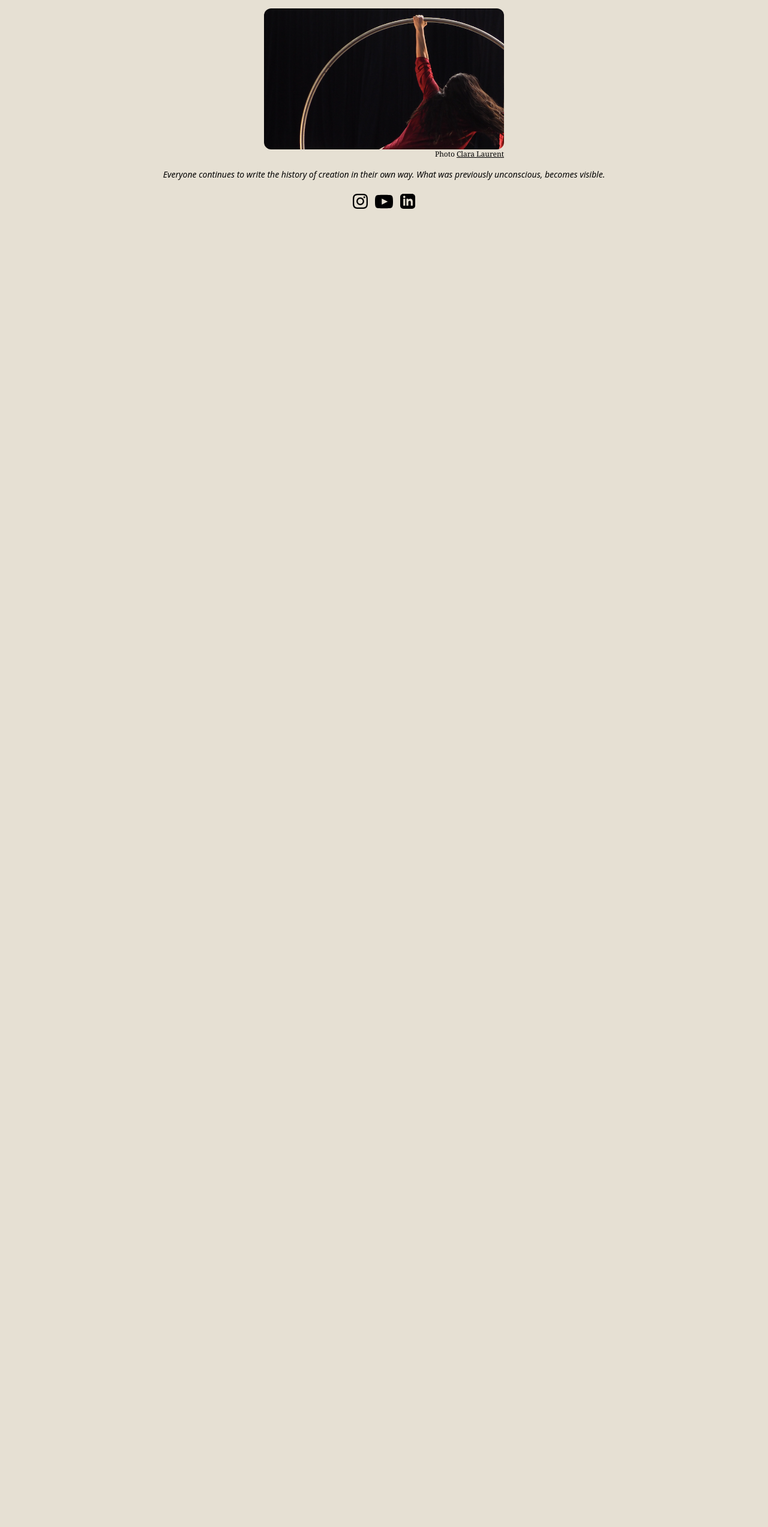
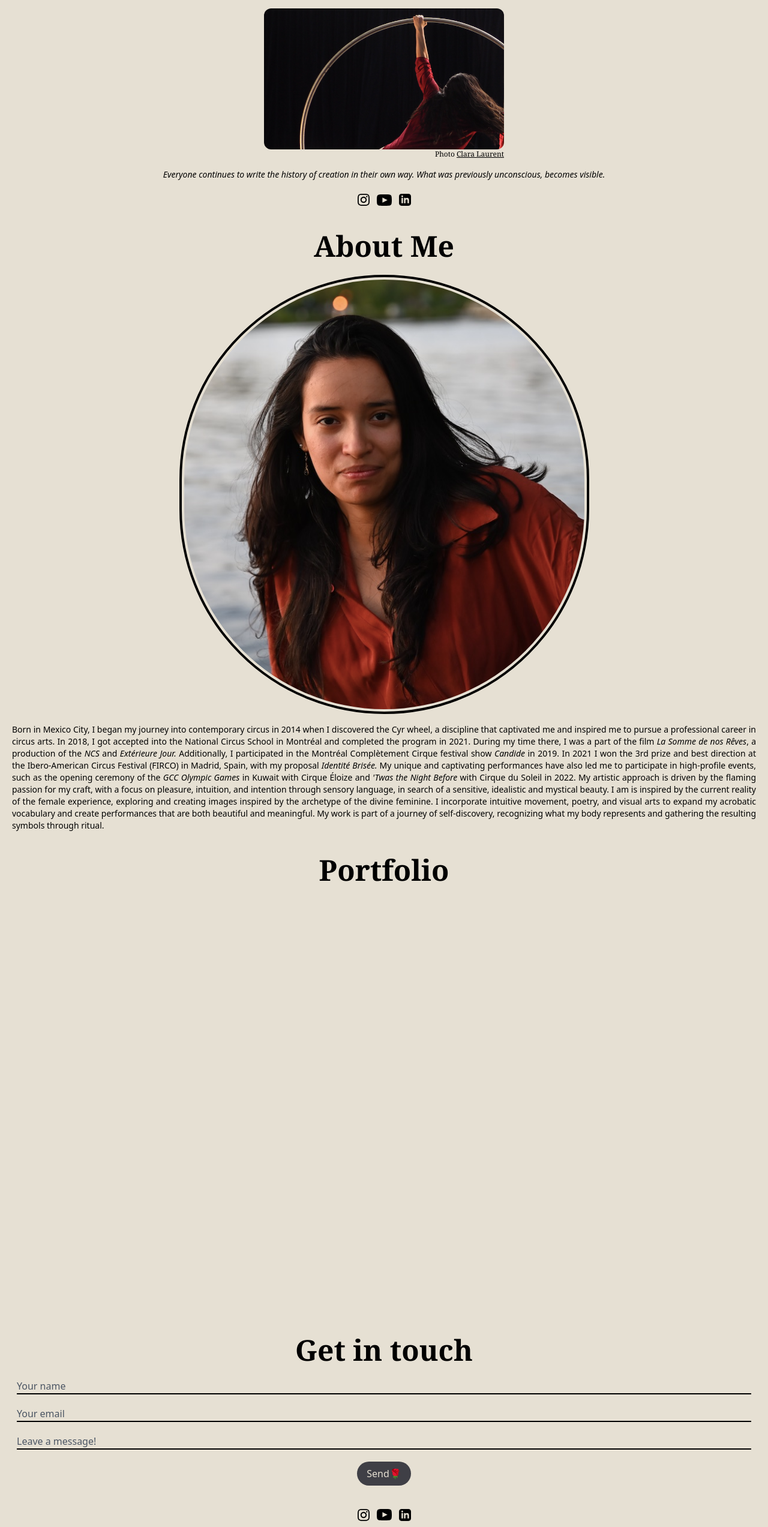
Before and after one commit to rmrmrmr/AndreaRF, a Next.js app: page / in a window 1280 px wide. Shown: the part 210-2755 px from the top of the page at 60% size. Before the commit the page ends 800 px from the top, so only its background shows below. Built offline with nearby package versions, Linux system fonts and the light colour scheme.

Commit message:
Entire mobile version placeholders

```diff
--- /dev/null
+++ b/src/app/(components)/About.tsx
@@ -0,0 +1,41 @@
+import Image from "next/image";
+
+export default function AboutMe() {
+  return (
+    <section className="w-full flex flex-col justify-start items-center py-5 px-5 gap-4">
+      <h2 className="text-5xl font-bold mb-2">About Me</h2>
+      <Image
+        src='/aboutMe.jpg'
+        alt=""
+        width={683}
+        height={734}
+        className="rounded-full border-4 p-1 border-black"
+      />
+      <p className="font-sans text-justify text-sm font-medium">
+        Born in Mexico City, I began my journey into contemporary circus
+        in 2014 when I discovered the Cyr wheel, a discipline that captivated
+        me and inspired me to pursue a professional career in circus arts. In
+        2018, I got accepted into the National Circus School in Montréal
+        and completed the program in 2021. During my time there, I was a part
+        of the film <span className="italic">La Somme de nos Rêves</span>, a production of the <span className="italic">NCS</span> and
+        <span className="italic"> Extérieure Jour.</span> Additionally, I participated in the Montréal
+        Complètement Cirque festival show <span className="italic">Candide</span> in 2019. In 2021 I won the
+        3rd prize and best direction at the Ibero-American Circus Festival
+        (FIRCO) in Madrid, Spain, with my proposal <span className="italic">Identité Brisée.</span> My
+        unique and captivating performances have also led me to participate in
+        high-profile events, such as the opening ceremony of the <span className="italic">GCC Olympic
+        Games</span> in Kuwait with Cirque Éloize and <span className="italic">&apos;Twas the Night Before</span> with
+        Cirque du Soleil in 2022. My artistic approach is driven by the
+        flaming passion for my craft, with a focus on pleasure, intuition, and
+        intention through sensory language, in search of a sensitive, idealistic
+        and mystical beauty. I am is inspired by the current reality of the
+        female experience, exploring and creating images inspired by the
+        archetype of the divine feminine. I incorporate intuitive movement,
+        poetry, and visual arts to expand my acrobatic vocabulary and create
+        performances that are both beautiful and meaningful. My work is part of
+        a journey of self-discovery, recognizing what my body represents and
+        gathering the resulting symbols through ritual.
+      </p>
+    </section>
+  );
+}
--- /dev/null
+++ b/src/app/(components)/Contact.tsx
@@ -0,0 +1,42 @@
+import Image from "next/image";
+import Link from "next/link";
+
+export default function Contact() {
+  return (
+    <section className="w-full flex flex-col justify-start items-center pt-5 pb-2 px-5 gap-4">
+      <h2 className="text-5xl font-bold mb-2">Get in touch</h2>
+      <form action="https://formspree.io/f/moqbvdgn" method="POST" className="bg-transparent flex flex-col w-full px-2 gap-5 font-sans items-center">
+        <input type="text" name="nameInput" placeholder="Your name" className="bg-transparent outline-none w-full placeholder-gray-600 border-b-2 border-black"/>
+        <input type="text" name="emailInput"placeholder="Your email" className="bg-transparent outline-none w-full placeholder-gray-600 border-b-2 border-black"/>
+        <textarea name="messageInput" id="" cols={10} rows={1} placeholder="Leave a message!" className="bg-transparent outline-none w-full resize-none placeholder-gray-600 border-b-2 border-black"></textarea>
+        <button className="w-max bg-zinc-700 text-[#e6e0d3] py-2 px-4 rounded-full">Send🌹</button>
+      </form>
+      <div className="flex gap-3 mt-5 items-center">
+        <Link href='https://www.instagram.com/anndrearf_/'>
+          <Image
+            src='/instagram.svg'
+            alt="Instagram"
+            width={20}
+            height={20}
+          />
+        </Link>
+        <Link href='https://www.linkedin.com/in/andrea-ram%C3%ADrez-falc%C3%B3n-505378207/'>
+          <Image
+            src='/youtube.svg'
+            alt="YouTube"
+            width={25}
+            height={25}
+          />
+        </Link>
+        <Link href='https://www.youtube.com/channel/UClIYEaYRJ0AKhXOirmVSBKg'>
+          <Image
+            src='/linkedin.svg'
+            alt="LinkedIn"
+            width={20}
+            height={20}
+          />
+        </Link>
+      </div>
+    </section>
+  )
+}
--- /dev/null
+++ b/src/app/(components)/Portfolio.tsx
@@ -0,0 +1,7 @@
+export default function Portfolio() {
+  return (
+    <section className="w-full h-screen flex flex-col justify-start items-center py-5 px-5 gap-4">
+      <h2 className="text-5xl font-bold mb-2">Portfolio</h2>
+    </section>
+  )
+}
--- a/src/app/(components)/Splash.tsx
+++ b/src/app/(components)/Splash.tsx
@@ -32,24 +32,24 @@ export default function Splash() {
           <Image
             src='/instagram.svg'
             alt="Instagram"
-            width={25}
-            height={25}
+            width={20}
+            height={20}
           />
         </Link>
         <Link href='https://www.linkedin.com/in/andrea-ram%C3%ADrez-falc%C3%B3n-505378207/'>
           <Image
             src='/youtube.svg'
             alt="YouTube"
-            width={30}
-            height={30}
+            width={25}
+            height={25}
           />
         </Link>
         <Link href='https://www.youtube.com/channel/UClIYEaYRJ0AKhXOirmVSBKg'>
           <Image
             src='/linkedin.svg'
             alt="LinkedIn"
-            width={25}
-            height={25}
+            width={20}
+            height={20}
           />
         </Link>
       </div>
--- a/src/app/page.tsx
+++ b/src/app/page.tsx
@@ -1,12 +1,19 @@
 // import Image from 'next/image'
 import Navbar from "./(components)/Navbar";
 import Splash from "./(components)/Splash";
+import AboutMe from "./(components)/About";
+import Contact from "./(components)/Contact";
+import Portfolio from "./(components)/Portfolio";
+
 
 export default function Home() {
   return (
     <main className="flex min-h-screen w-screen flex-col items-center justify-start font-serif">
       <Navbar />
       <Splash />
+      <AboutMe />
+      <Portfolio />
+      <Contact />
     </main>
   )
 }
```
Also changed, not shown: public/aboutMe.jpg (added).
